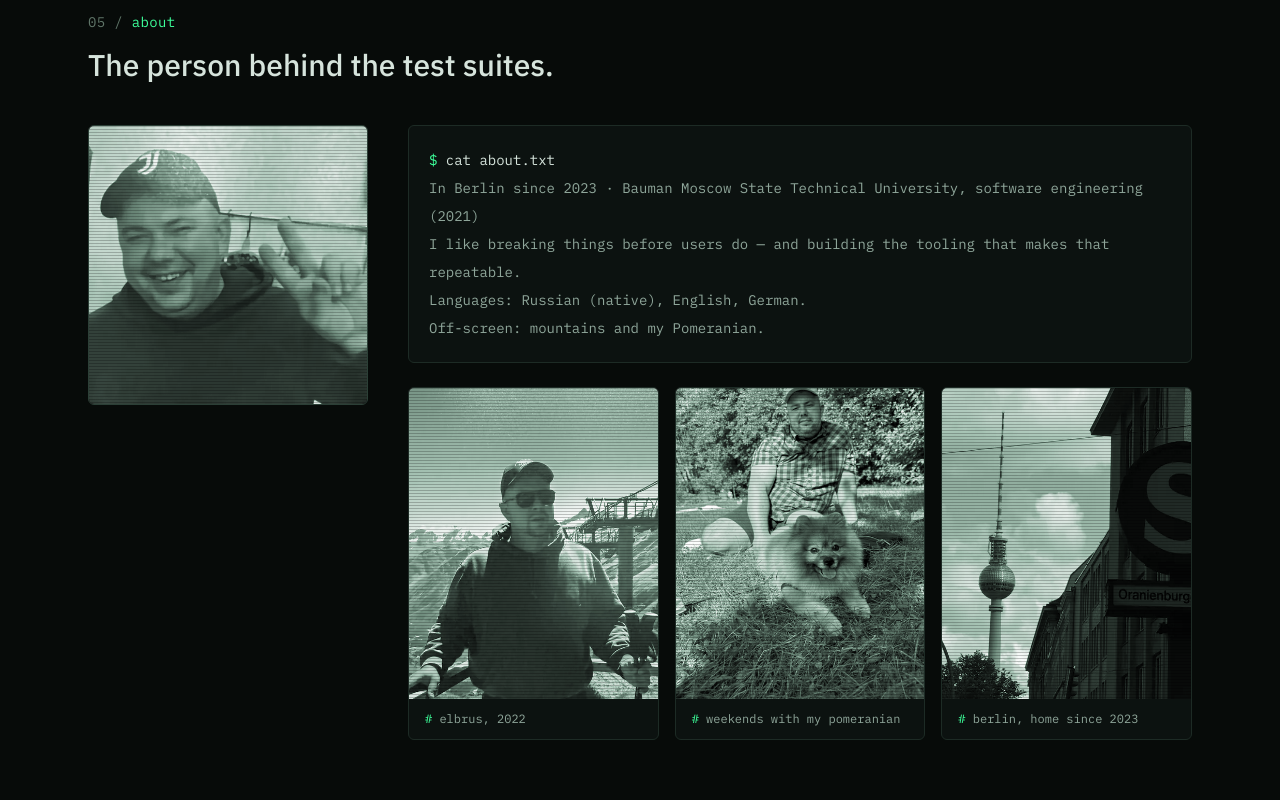
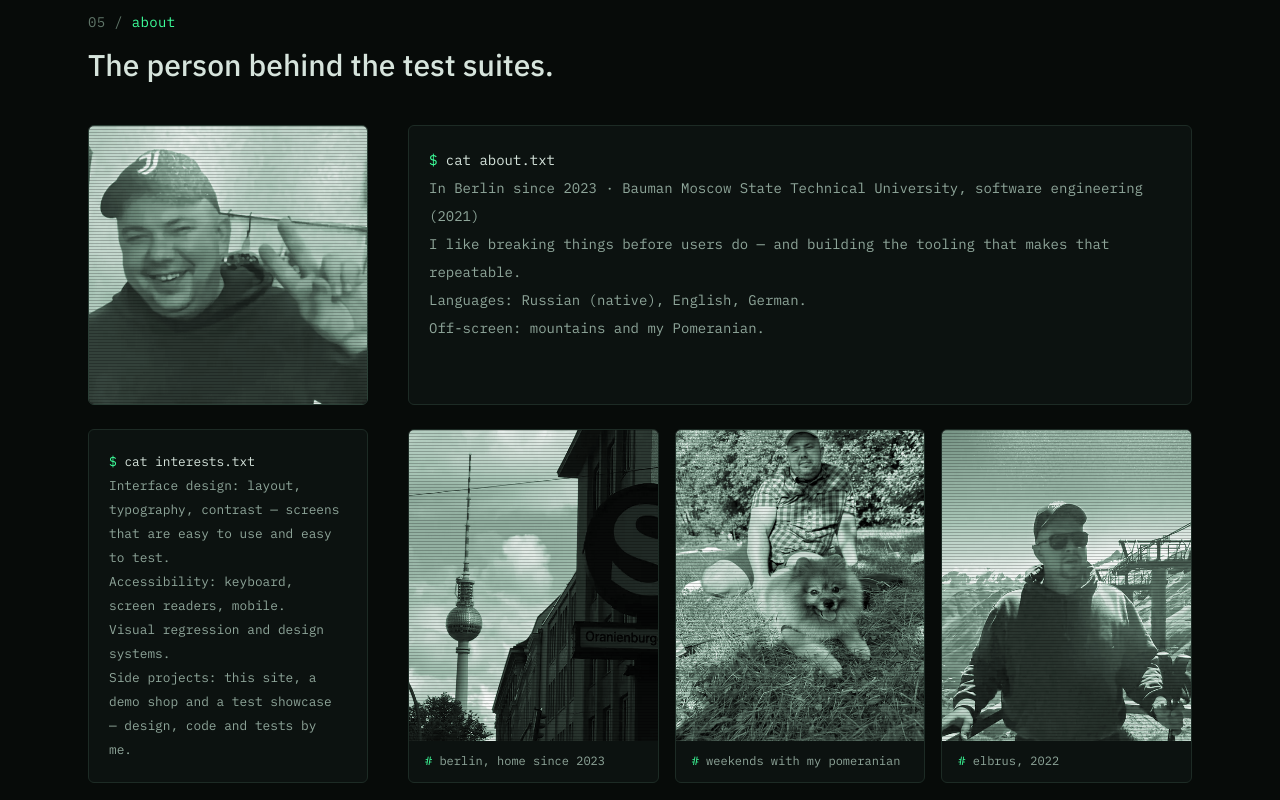
Before and after one commit to deniscyborg/portfolio, a Next.js app: page /en in a window 1280 px wide. Shown: the part 5080-5880 px from the top of the page. Built offline with nearby package versions, Linux system fonts and the light colour scheme; no server answers.

Commit message:
Portfolio: about — interests card, photo order

```diff
--- a/src/components/home/About.tsx
+++ b/src/components/home/About.tsx
@@ -3,28 +3,38 @@ import { Photo } from "@/components/Photo";
 import { Section } from "@/components/Section";
 import { VhsPortrait } from "@/components/home/VhsPortrait";
 
-/** «Обо мне»: короткий текст в стиле терминала, портрет и три карточки «вне работы» */
-export function About({ dict }: { dict: Dictionary }) {
-  const t = dict.about;
+/** Текстовый блок в стиле терминала: команда и строки вывода */
+function Terminal({ command, lines, className = "" }: { command: string; lines: string[]; className?: string }) {
   return (
-    <Section id="about" index="05" title={t.title} lead={t.lead}>
-      <div className="grid gap-10 lg:grid-cols-[280px_1fr]">
-        <figure className="bracket relative self-start overflow-hidden rounded-md border border-line-strong">
-          <VhsPortrait alt={t.portraitAlt} />
-        </figure>
-
-        <div>
-          <pre className="overflow-x-auto rounded-md border border-line bg-panel p-5 font-mono text-[0.85rem] leading-7 whitespace-pre-wrap sm:text-sm">
-            <span className="text-phosphor">$</span> <span className="text-ink">cat about.txt</span>
+    <pre
+      className={`overflow-x-auto rounded-md border border-line bg-panel p-5 font-mono text-[0.85rem] leading-7 whitespace-pre-wrap sm:text-sm ${className}`}
+    >
+      <span className="text-phosphor">$</span> <span className="text-ink">{command}</span>
       {"\n"}
-            {t.lines.map((line) => (
+      {lines.map((line) => (
         <span key={line} className="block text-dim">
           {line}
         </span>
       ))}
     </pre>
+  );
+}
 
-          <ul className="mt-6 grid gap-4 sm:grid-cols-3">
+/** «Обо мне»: портрет и текст, ниже — интересы и три карточки «вне работы» */
+export function About({ dict }: { dict: Dictionary }) {
+  const t = dict.about;
+  return (
+    <Section id="about" index="05" title={t.title} lead={t.lead}>
+      <div className="grid gap-6 lg:grid-cols-[280px_1fr] lg:gap-x-10">
+        <figure className="bracket relative self-start overflow-hidden rounded-md border border-line-strong">
+          <VhsPortrait alt={t.portraitAlt} />
+        </figure>
+
+        <Terminal command="cat about.txt" lines={t.lines} />
+
+        <Terminal command="cat interests.txt" lines={t.interests} className="lg:text-[0.8rem] lg:leading-6" />
+
+        <ul className="grid gap-4 sm:grid-cols-3">
           {t.cards.map((card) => (
             <li key={card.image} className="overflow-hidden rounded-md border border-line bg-panel">
               <div className="scanlines relative">
@@ -46,7 +56,6 @@ export function About({ dict }: { dict: Dictionary }) {
           ))}
         </ul>
       </div>
-      </div>
     </Section>
   );
 }
--- a/src/i18n/de.ts
+++ b/src/i18n/de.ts
@@ -191,10 +191,16 @@ export const de: Dictionary = {
       "Sprachen: Russisch (Muttersprache), Englisch, Deutsch.",
       "Abseits des Bildschirms: Berge und mein Zwergspitz.",
     ],
+    interests: [
+      "Interface-Design: Layout, Typografie, Kontrast — Oberflächen, die sich leicht bedienen und leicht testen lassen.",
+      "Barrierefreiheit: Tastatur, Screenreader, Mobilgeräte.",
+      "Visuelle Regressionstests und Designsysteme.",
+      "Eigene Projekte: diese Website, ein Demo-Shop und ein Test-Showcase — Design, Code und Tests von mir.",
+    ],
     cards: [
+      { image: "about-berlin", caption: "berlin, zuhause seit 2023", alt: "Berliner Fernsehturm hinter dem S-Bahn-Schild Oranienburger Straße" },
+      { image: "about-dog", caption: "wochenenden mit meinem zwergspitz", alt: "Denis mit seinem Zwergspitz im Park" },
       { image: "about-elbrus", caption: "elbrus, 2022", alt: "Denis in den Bergen am Elbrus" },
-      { image: "about-dog", caption: "wochenenden mit meinem zwergspitz", alt: "Denis mit seinem Zwergspitz im Park" },
-      { image: "about-berlin", caption: "berlin, zuhause seit 2023", alt: "Berliner Fernsehturm hinter dem S-Bahn-Schild Oranienburger Straße" },
     ],
   },
   pricing: {
--- a/src/i18n/en.ts
+++ b/src/i18n/en.ts
@@ -189,10 +189,16 @@ export const en = {
       "Languages: Russian (native), English, German.",
       "Off-screen: mountains and my Pomeranian.",
     ],
+    interests: [
+      "Interface design: layout, typography, contrast — screens that are easy to use and easy to test.",
+      "Accessibility: keyboard, screen readers, mobile.",
+      "Visual regression and design systems.",
+      "Side projects: this site, a demo shop and a test showcase — design, code and tests by me.",
+    ],
     cards: [
+      { image: "about-berlin", caption: "berlin, home since 2023", alt: "Berlin TV tower behind the S-Bahn sign Oranienburger Straße" },
+      { image: "about-dog", caption: "weekends with my pomeranian", alt: "Denis with his Pomeranian in a park" },
       { image: "about-elbrus", caption: "elbrus, 2022", alt: "Denis in the mountains near Elbrus" },
-      { image: "about-dog", caption: "weekends with my pomeranian", alt: "Denis with his Pomeranian in a park" },
-      { image: "about-berlin", caption: "berlin, home since 2023", alt: "Berlin TV tower behind the S-Bahn sign Oranienburger Straße" },
     ],
   },
   pricing: {
```
Lines whose indentation alone changed are shown as unchanged.
